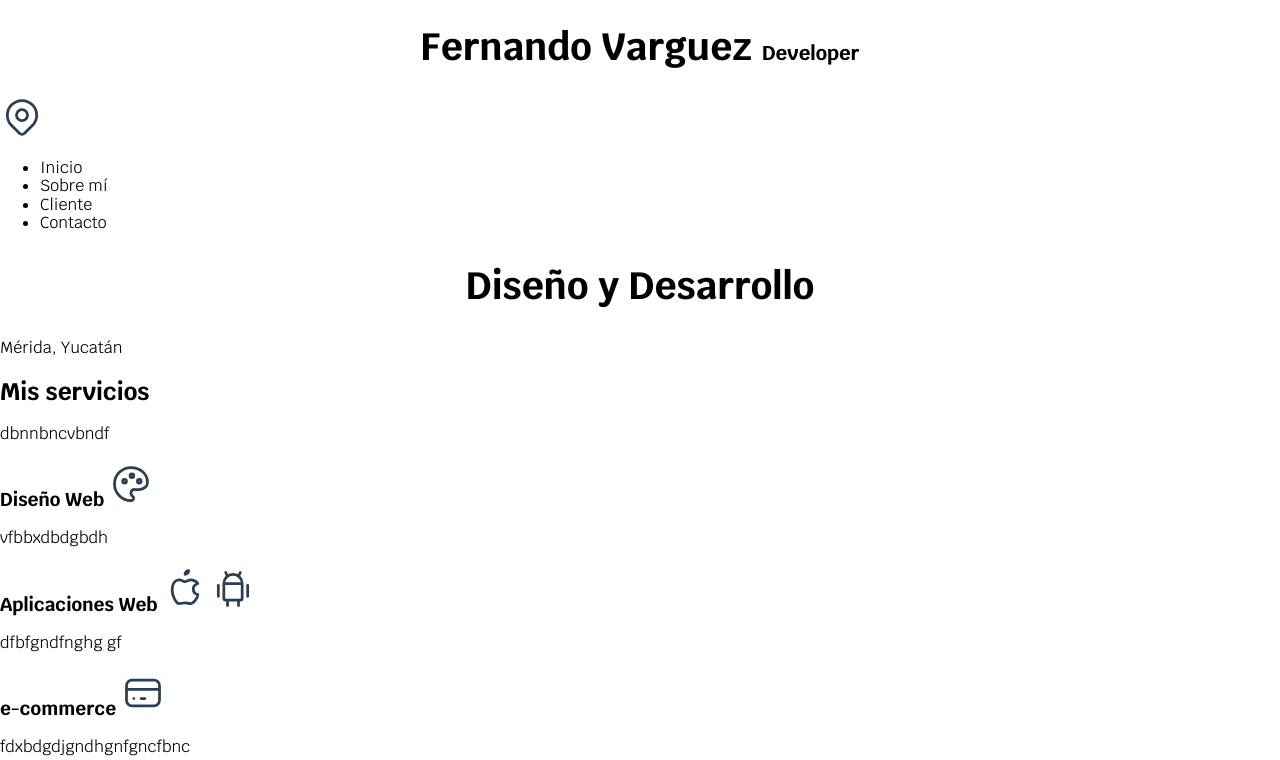
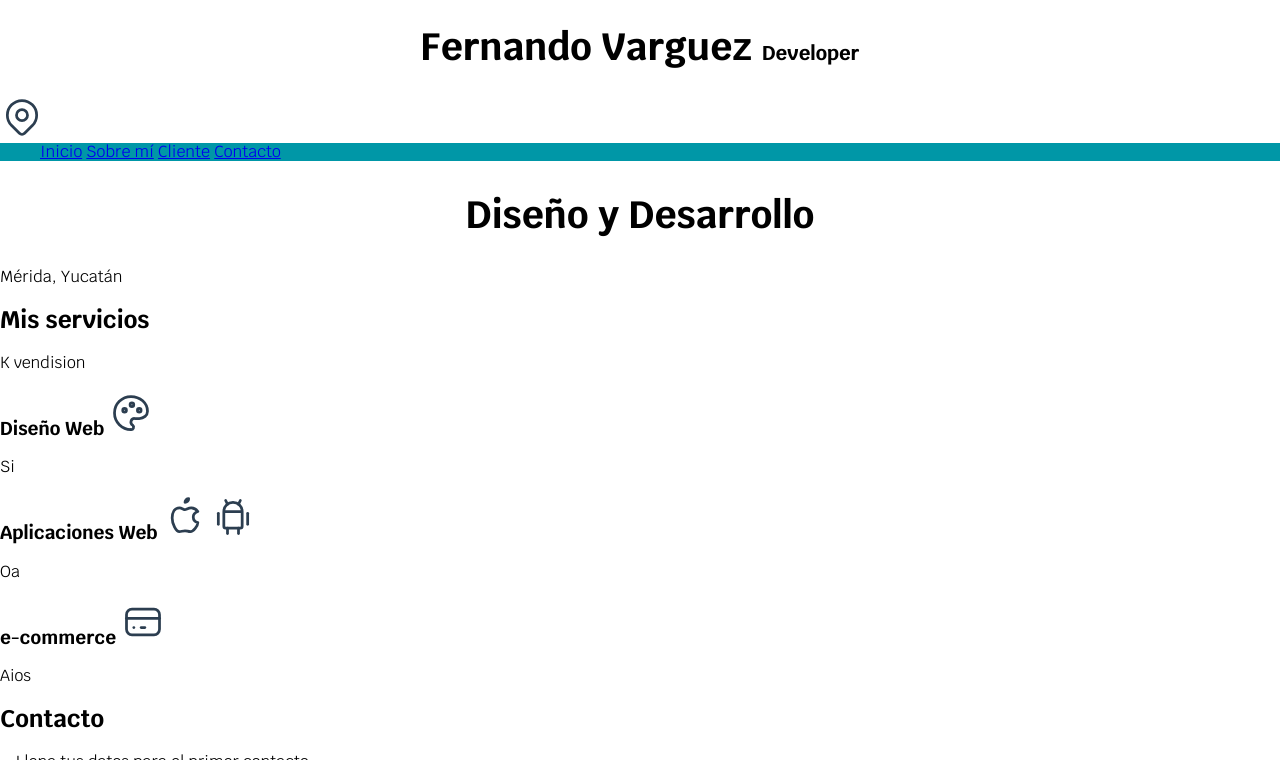
Before and after one commit to AtypicalVz/Developer-Website, a plain HTML site: page index.html in a window 1280 px wide. Shown: the top 760 px of the page. Drawn offline with Linux system fonts and the light colour scheme.

Commit message:
Empezando el Nav

```diff
--- a/index.html
+++ b/index.html
@@ -4,11 +4,11 @@
     <meta charset="UTF-8">
     <meta name="viewport" content="width=device-width, initial-scale=1.0">
     <title>Atypical</title>
-    <link rel="stylesheet" href="/main/main.css">
     <link rel="stylesheet" href="/main/normalize.css">
     <link rel="preconnect" href="https://fonts.googleapis.com">
     <link rel="preconnect" href="https://fonts.gstatic.com" crossorigin>
     <link href="https://fonts.googleapis.com/css2?family=Krub:wght@400;700&display=swap" rel="stylesheet">
+    <link rel="stylesheet" href="/main/main.css">
     <link rel="preload" href="/css/main.css" as="style">
 </head>
 
@@ -23,20 +23,22 @@
           </svg>
 
     </header>
-    <nav>
-        <ul>
-            <li><a href="#"></a>Inicio</li>
-            <li><a href="#"></a>Sobre mí</li>
-            <li><a href="#"></a>Cliente</li>
-            <li><a href="#"></a>Contacto</li>
-        </ul>
+<div class="nav-bg">
+    <nav class="navegacion-principal contenedor">
+
+            <a href="#">Inicio</a>
+            <a href="#">Sobre mí</a>
+            <a href="#">Cliente</a>
+            <a href="#">Contacto</a>
+
     </nav>
+</div>
     <section>
         <h2 class="title">Diseño y Desarrollo </h2>
 
         <p>Mérida, Yucatán</p>
         <h2>Mis servicios</h2>
-        <p>dbnnbncvbndf</p>
+        <p>K vendision</p>
         <section>
         <h3>Diseño Web
             <svg xmlns="http://www.w3.org/2000/svg" class="icon icon-tabler icon-tabler-palette" width="44" height="44" viewBox="0 0 24 24" stroke-width="1.5" stroke="#2c3e50" fill="none" stroke-linecap="round" stroke-linejoin="round">
@@ -47,7 +49,7 @@
                 <path d="M16.5 10.5m-1 0a1 1 0 1 0 2 0a1 1 0 1 0 -2 0" />
               </svg>
         </h3>
-        <p>vfbbxdbdgbdh</p>
+        <p>Si</p>
         </section>
         <section>
         <h3>Aplicaciones Web
@@ -67,7 +69,7 @@
                 <path d="M15 18l0 3" />
               </svg>
         </h3>
-        <p>dfbfgndfnghg gf</p>
+        <p>Oa</p>
         </section>
     <section>
         <h3>e-commerce
@@ -79,7 +81,7 @@
                 <path d="M11 15l2 0" />
               </svg>
         </h3>
-        <p>fdxbdgdjgndhgnfgncfbnc</p>
+        <p>Aios</p>
     </section>
     <main>
 
--- a/main/main.css
+++ b/main/main.css
@@ -21,3 +21,10 @@ body{
 .title span{
     font-size: 2rem;
 }
+.contenedor{
+    width: 120rem;
+    margin: 0 auto;
+}
+.nav-bg{
+    background-color: var(--secundary);
+}
```
